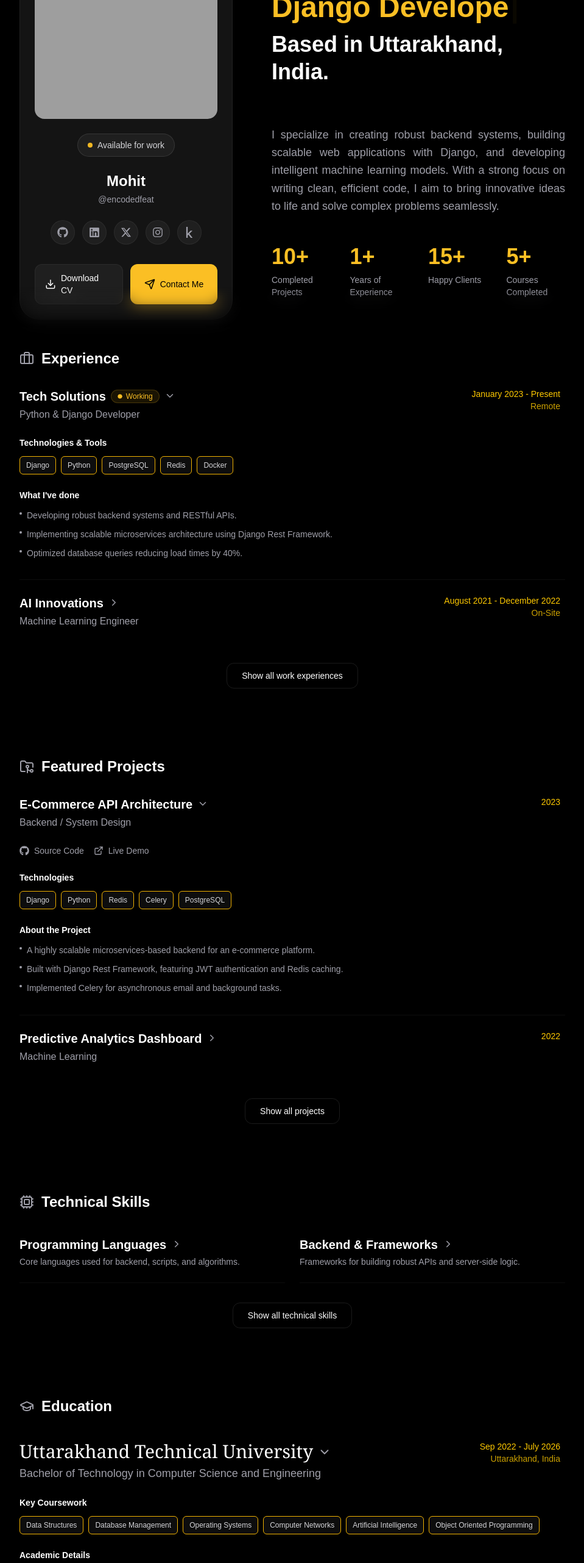
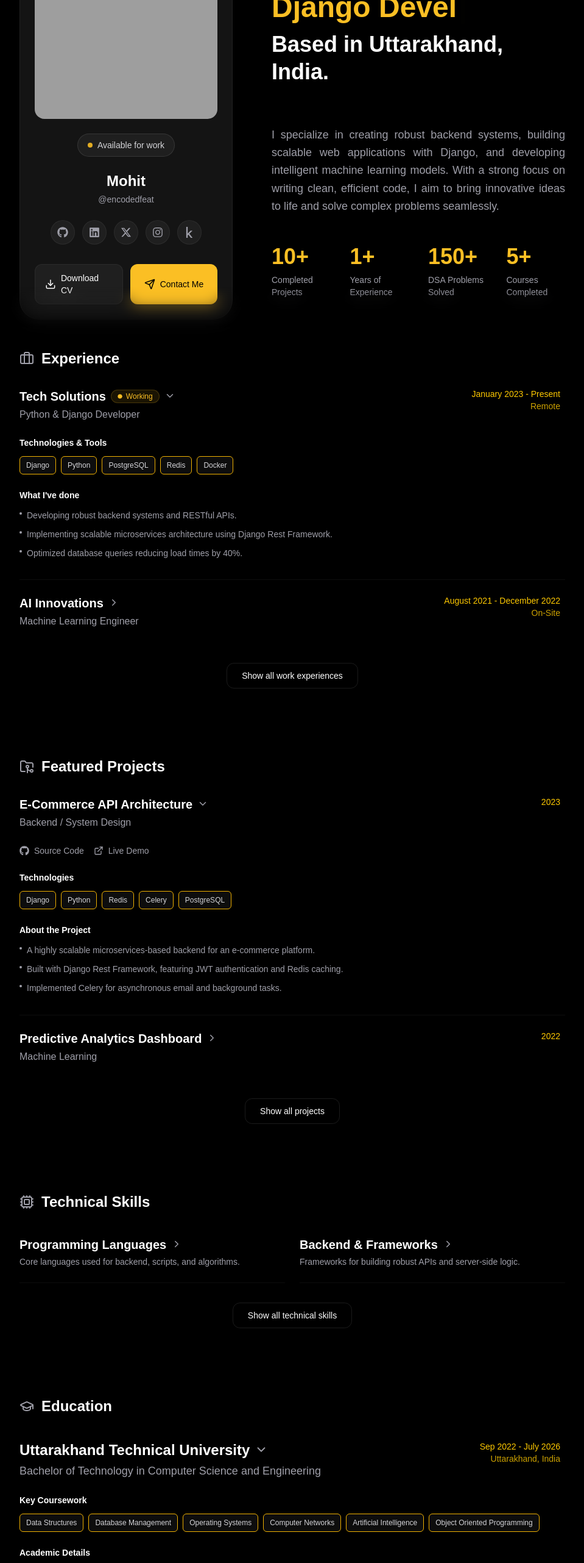
Before and after one commit to encodedfeat/portfolio., a Next.js app: page / in a window 1280 px wide. Shown: the part 234-2797 px from the top of the page at 61% size, without its empty margins (160-1119 px from the left). Built offline with nearby package versions, Linux system fonts and the light colour scheme; grey boxes are pictures that could not be loaded; a web font is replaced by a local one.

Commit message:
added homepage scroll end with quote

```diff
--- a/src/app/page.tsx
+++ b/src/app/page.tsx
@@ -30,6 +30,22 @@ export default function Home() {
         <ProjectsSection preview={true} />
         <SkillsSection preview={true} />
         <EducationSection preview={true} />
+
+        {/* Kaizen Philosophy - Page End Vibe */}
+        <div className="mt-8 flex justify-center px-4">
+          <div className="flex flex-col items-center justify-center gap-3 px-6 sm:px-10 py-5 sm:py-6 bg-zinc-50 dark:bg-zinc-900/50 border border-zinc-200 dark:border-zinc-800/80 rounded-2xl shadow-sm opacity-90 hover:opacity-100 hover:border-zinc-300 dark:hover:border-zinc-700 transition-all duration-300 text-center">
+            <p className="text-[10px] sm:text-xs text-zinc-400 dark:text-zinc-500 uppercase tracking-widest font-medium mb-1">
+              End of the scroll <span className="mx-1 sm:mx-2 text-zinc-300 dark:text-zinc-700">•</span> A thought to take with you
+            </p>
+            <div className="flex flex-col sm:flex-row items-center justify-center gap-2 sm:gap-4">
+              <span className="text-xs sm:text-sm uppercase tracking-[0.3em] font-bold text-zinc-800 dark:text-zinc-200">Kaizen</span>
+              <span className="hidden sm:block text-zinc-300 dark:text-zinc-700">|</span>
+              <span className="text-[10px] sm:text-xs italic text-zinc-500 dark:text-zinc-400 font-medium">
+                A Japanese philosophy that translates to "Continuous improvement"
+              </span>
+            </div>
+          </div>
+        </div>
       </div>
     </>
   );
--- a/src/components/EducationSection.tsx
+++ b/src/components/EducationSection.tsx
@@ -100,10 +100,10 @@ export function EducationSection({ preview = true }: EducationSectionProps) {
                 {/* Institution & Degree */}
                 <div className="flex-1 pr-2">
                   <div className="flex items-start gap-2 mb-1">
-                    <h4 className="text-2xl md:text-3xl font-serif text-zinc-900 dark:text-white group-hover:text-accent transition-colors">
+                    <h4 className="text-xl md:text-2xl font-bold text-zinc-900 dark:text-white group-hover:text-accent transition-colors">
                       {edu.institution}
                     </h4>
-                    <span className="shrink-0 text-zinc-400 mt-1 md:mt-2">
+                    <span className="shrink-0 text-zinc-400 mt-1">
                       {expandedIndices.includes(index) ? <ChevronDown size={22} /> : <ChevronRight size={22} />}
                     </span>
                   </div>
--- a/src/components/HeroSection.tsx
+++ b/src/components/HeroSection.tsx
@@ -60,7 +60,7 @@ export function HeroBottom() {
         {[
           { value: "10+", label: "Completed Projects" },
           { value: "1+", label: "Years of Experience" },
-          { value: "15+", label: "Happy Clients" },
+          { value: "150+", label: "DSA Problems Solved" },
           { value: "5+", label: "Courses Completed" },
         ].map((stat, index) => (
           <div key={index} className="flex flex-col gap-2">
```
